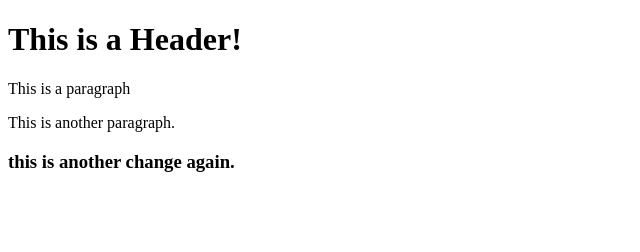
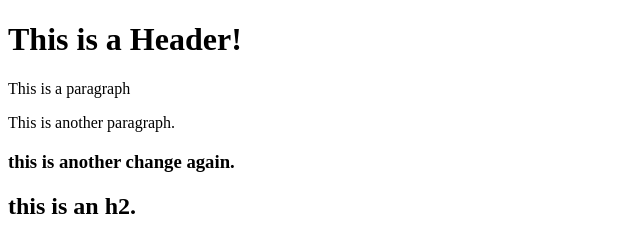
Before and after one commit to jvpink200/git-test, a plain HTML site: page index.html in a window 1280 px wide. Shown: the whole page, without its empty margins (0-640 px from the left). Drawn offline with Linux system fonts and the light colour scheme.

Commit message:
added h2

```diff
--- a/index.html
+++ b/index.html
@@ -6,5 +6,6 @@
         <p>This is another paragraph.</p>
 
         <h3>this is another change again.</h3>
+        <h2>this is an h2.</h2>
     </body>
 </html>
```
